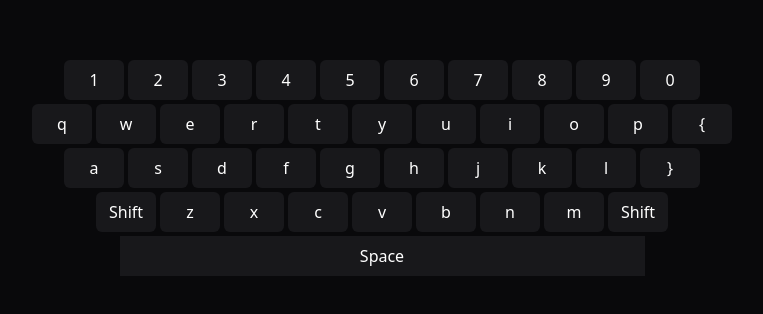
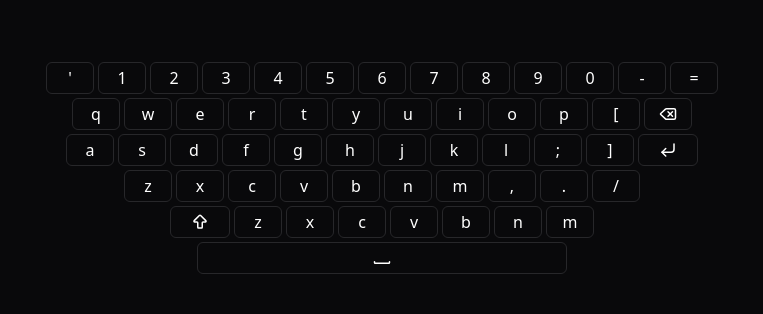
Before and after one commit to GabrielFrutuoso/FlyBoard, a React (Vite) app: page / in a window 1280 px wide. Shown: the part 232-546 px from the top of the page, without its empty margins (258-1021 px from the left). Built offline with nearby package versions, Linux system fonts and the light colour scheme.

Commit message:
feat: add new keys

```diff
--- a/package.json
+++ b/package.json
@@ -13,6 +13,7 @@
     "@tailwindcss/vite": "^4.1.18",
     "@tauri-apps/api": "^2",
     "@tauri-apps/plugin-opener": "^2",
+    "lucide-react": "^0.563.0",
     "react": "^19.1.0",
     "react-dom": "^19.1.0",
     "tailwindcss": "^4.1.18"
--- a/src/App.tsx
+++ b/src/App.tsx
@@ -1,15 +1,16 @@
 import { invoke } from "@tauri-apps/api/core";
 import { useState } from "react";
 import "./App.css";
+import { Key } from "./components/Key";
 
 function App() {
-
   const [activeModifiers, setActiveModifiers] = useState<string[]>([]);
   const rows = [
-    ["1", "2", "3", "4", "5", "6", "7", "8", "9", "0"],
-    ["q", "w", "e", "r", "t", "y", "u", "i", "o", "p", "{"],
-    ["a", "s", "d", "f", "g", "h", "j", "k", "l", "}"],
-    ["Shift", "z", "x", "c", "v", "b", "n", "m", "Shift"],
+    ["'", "1", "2", "3", "4", "5", "6", "7", "8", "9", "0", "-", "="],
+    ["q", "w", "e", "r", "t", "y", "u", "i", "o", "p", "[", "Backspace"],
+    ["a", "s", "d", "f", "g", "h", "j", "k", "l", ";", "]", "Enter"],
+    ["z", "x", "c", "v", "b", "n", "m", ",", ".", "/"],
+    ["Shift", "z", "x", "c", "v", "b", "n", "m"],
   ];
 
   const shiftMap: Record<string, string> = {
@@ -23,19 +24,26 @@ function App() {
     "8": "*",
     "9": "(",
     "0": ")",
-    "p": "{",
-    "l": "}"
+    "'": "`",
+    "[": "{",
+    "]": "}",
+    ";": ":",
+    ",": "<",
+    ".": ">",
+    "/": "?",
+    "-": "_",
+    "=": "+",
   };
 
   const getDisplayKey = (key: string) => {
-    if (key === "Backspace" || key === "Enter") return key;
+    if (key === "Backspace" || key === "Enter" || key === " ") return key;
     if (!activeModifiers.includes("Shift")) return key;
     if (shiftMap[key]) return shiftMap[key];
     return key.toUpperCase();
   };
 
   const handleKey = (key: string) => {
-    if (["Ctrl", "Shift", "Alt"].includes(key)) {
+    if (["Shift"].includes(key)) {
       setActiveModifiers((prev) =>
         prev.includes(key) ? prev.filter((k) => k !== key) : [...prev, key],
       );
@@ -58,49 +66,28 @@ function App() {
             className="w-full flex justify-center items-center gap-1"
             key={i}
           >
-            {row.map((key) => {
+            {row.map((key, index) => {
               const displayKey = getDisplayKey(key);
               const isActive = activeModifiers.includes(key);
               return (
-                <button
-                  className={`w-[60px] h-10 text-white transition-colors rounded-md ${
-                    isActive ? "bg-zinc-600" : "bg-zinc-900 hover:bg-zinc-800"
-                  }`}
-                  key={key}
-                  onMouseDown={(e) => e.preventDefault()}
+                <Key
+                  key={`${key}-${index}`}
+                  label={displayKey}
                   onClick={() => handleKey(key)}
-                >
-                  {displayKey}
-                </button>
+                  className={`${key === "Shift" || key === "Enter" ? "w-[3.75rem]" : "w-12"} h-8`}
+                  isActive={isActive}
+                />
               );
             })}
           </div>
         ))}
-        {/* <div className="flex justify-center gap-1.5">
-          {["Ctrl", "Alt"].map((key) => {
-            const isActive = activeModifiers.includes(key);
-            return (
-              <button
-                key={key}
-                className={`w-10 h-10 text-white transition-colors ${
-                  isActive ? "bg-zinc-600" : "bg-zinc-900 hover:bg-zinc-800"
-                }`}
-                onMouseDown={(e) => e.preventDefault()}
-                onClick={() => handleKey(key)}
-              >
-                {key}
-              </button>
-            );
-          })}
-        </div> */}
+
         <div className="flex justify-center">
-          <button
-            className="w-[75%] h-10 bg-zinc-900 text-white hover:bg-zinc-800 transition-colors"
-            onMouseDown={(e) => e.preventDefault()}
-            onClick={() => handleKey("return")}
-          >
-            Space
-          </button>
+          <Key
+            label="Space"
+            onClick={() => handleKey(" ")}
+            className="w-[55%] h-8"
+          />
         </div>
       </div>
     </main>
--- /dev/null
+++ b/src/components/Key.tsx
@@ -0,0 +1,45 @@
+import { ArrowBigUp, Delete, Space, CornerDownLeft } from "lucide-react";
+
+interface KeyProps {
+  label: string;
+  onClick: () => void;
+  className?: string;
+  isActive?: boolean;
+}
+
+const getKeyIcon = (label: string) => {
+  switch (label) {
+    case "Shift":
+    case "SHIFT":
+      return <ArrowBigUp size={18} />;
+    case "Backspace":
+      return <Delete size={18} />;
+    case "Space":
+      return <Space size={18} />;
+    case "Enter":
+      return <CornerDownLeft size={18} />;
+    default:
+      return null;
+  }
+};
+
+export const Key = ({
+  label,
+  onClick,
+  className = "",
+  isActive = false,
+}: KeyProps) => {
+  const icon = getKeyIcon(label);
+
+  return (
+    <button
+      className={`flex items-center justify-center text-white transition-colors rounded-md border border-zinc-800 ${className} ${
+        isActive ? "bg-zinc-700" : ""
+      }`}
+      onMouseDown={(e) => e.preventDefault()}
+      onClick={onClick}
+    >
+      {icon ? icon : label}
+    </button>
+  );
+};
```
Also changed, not shown: 1 other file (tests, documents, lock files or other folders).
